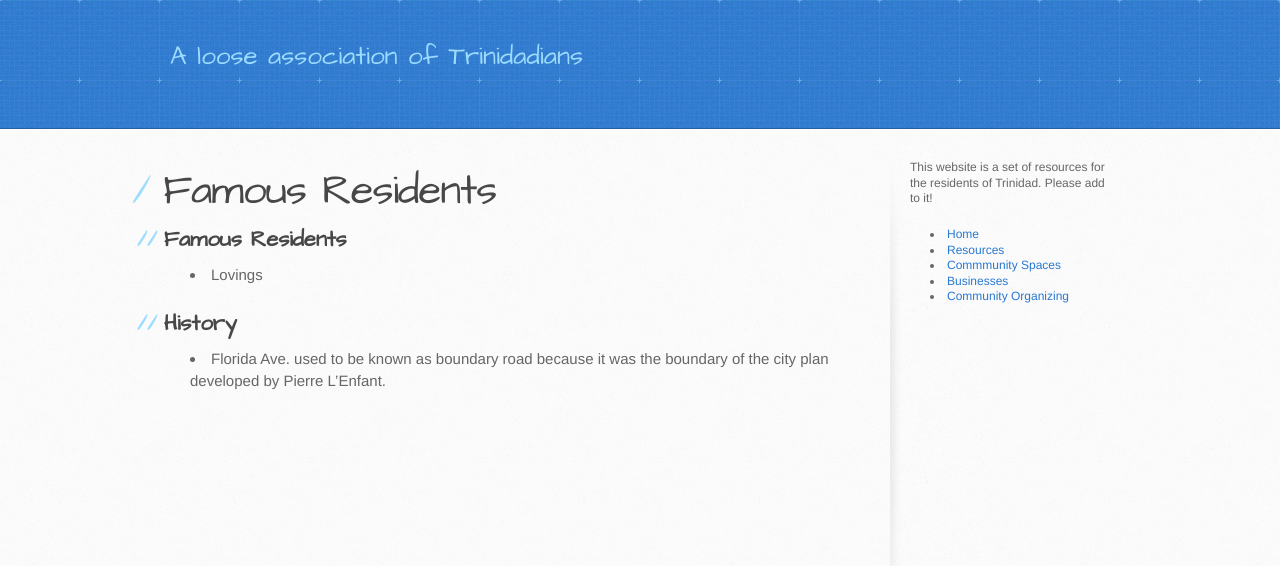
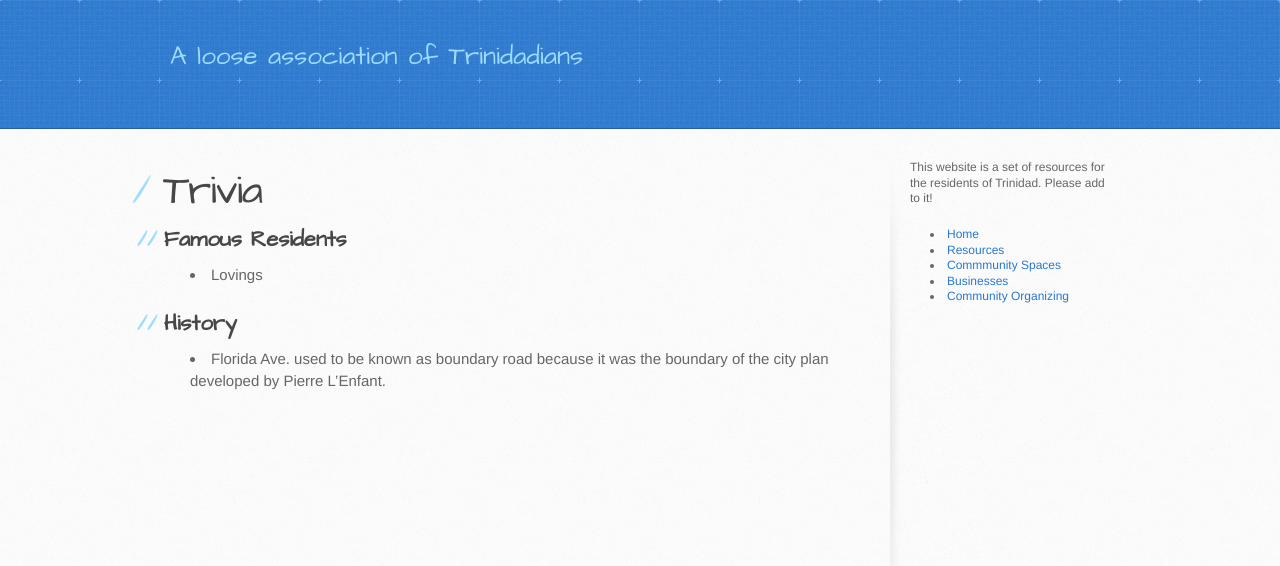
Before and after one commit to gbinal/tobago, a Jekyll site: the page built from trivia.md, in a window 1280 px wide. Shown: the top 566 px of the page. Built offline with Jekyll 4.4.1, drawn with Linux system fonts in a browser that asks for light colours; our own code applies the rules of GitHub Pages for plain Markdown files.

Commit message:
changing title

```diff
--- a/trivia.md
+++ b/trivia.md
@@ -1,3 +1,8 @@
+---
+layout: default
+title: Trivia
+published: true
+---
 
 
 ## Famous Residents
```
